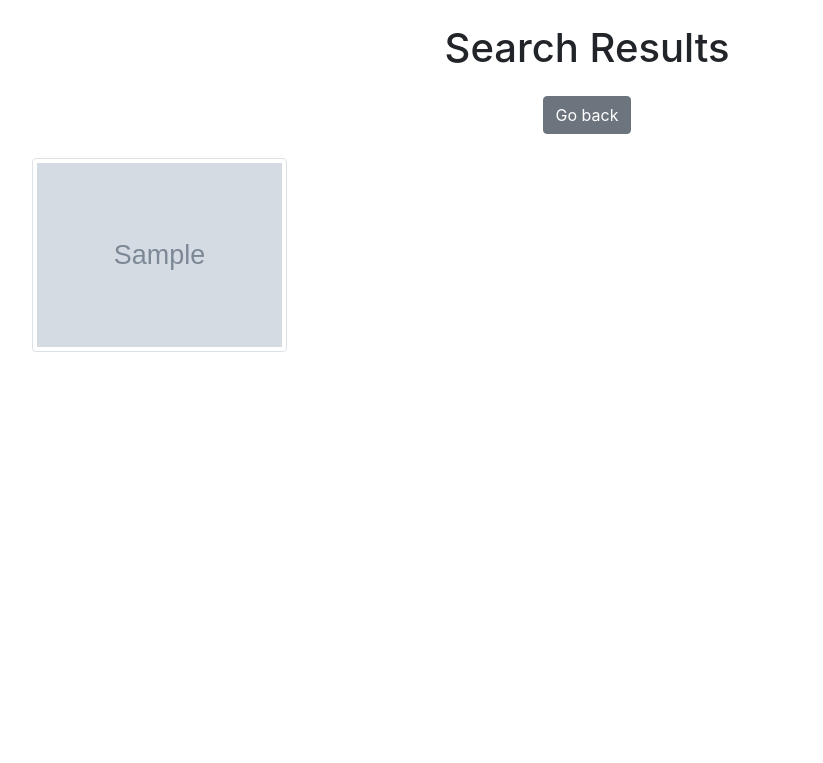
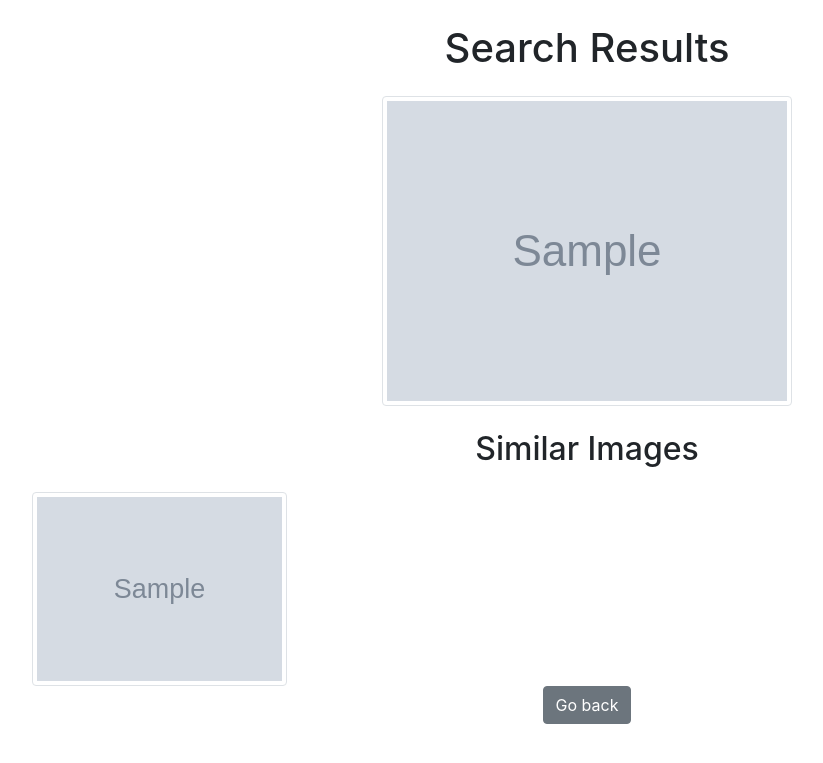
Before and after one commit to Mattew03/Proyecto-IIB-RI, a Flask app: template frontend/templates/results.html in a window 1280 px wide. Shown: the top 763 px of the page, without its empty margins (53-876 px from the left). Run offline with Flask 3, Linux system fonts and the light colour scheme; the template is opened without the code that fills it: most values are stand-ins (such as "Sample title", 1, 10 or a date in 2020); grey boxes marked "Sample" are stand-in pictures; parts of the project's set-up code (start-up, migrations or seed data) failed here and were passed over; some libraries are stand-ins or nearby versions.

Commit message:
Imagen del usuario y similares

```diff
--- a/backend/app.py
+++ b/backend/app.py
@@ -1,4 +1,4 @@
-from flask import Flask, request, render_template, send_from_directory, jsonify
+from flask import Flask, request, render_template, send_from_directory
 from model import predict_image
 import os
 
@@ -24,6 +24,7 @@ def upload_file():
         filepath = os.path.join(app.config['UPLOAD_FOLDER'], file.filename)
         file.save(filepath)
         result = predict_image(filepath)
+        result['uploaded_image'] = file.filename  # Agrega el nombre de la imagen subida a los resultados
         return render_template('results.html', result=result)
 
 @app.route('/uploads/<filename>')
--- a/frontend/templates/results.html
+++ b/frontend/templates/results.html
@@ -10,9 +10,13 @@
 <body>
     <div class="container">
         <h1 class="text-center my-4">Search Results</h1>
-        <div class="text-center mb-4">
-            <a href="/" class="btn btn-secondary">Go back</a>
+
+
+        <div class="text-center">
+            <img src="/uploads/{{ result.uploaded_image }}" alt="Uploaded Image" class="img-fluid img-thumbnail">
         </div>
+
+        <h2 class="text-center my-4">Similar Images</h2>
         <div id="result" class="row">
             {% if result.error %}
                 <div class="col-12">
@@ -28,6 +32,9 @@
                 {% endfor %}
             {% endif %}
         </div>
+        <div class="text-center mb-4">
+            <a href="/" class="btn btn-secondary">Go back</a>
+        </div>
     </div>
     <script src="https://code.jquery.com/jquery-3.5.1.min.js"></script>
     <script src="https://maxcdn.bootstrapcdn.com/bootstrap/4.5.2/js/bootstrap.min.js"></script>
```
Also changed, not shown: backend/uploads/barco.jpg (added), backend/uploads/tipo-auto-coupe-autoland.png (added).
